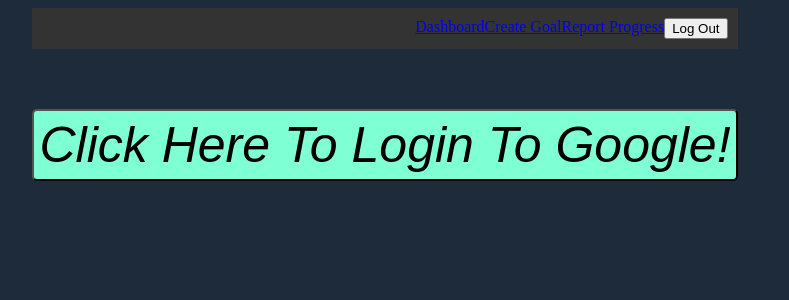
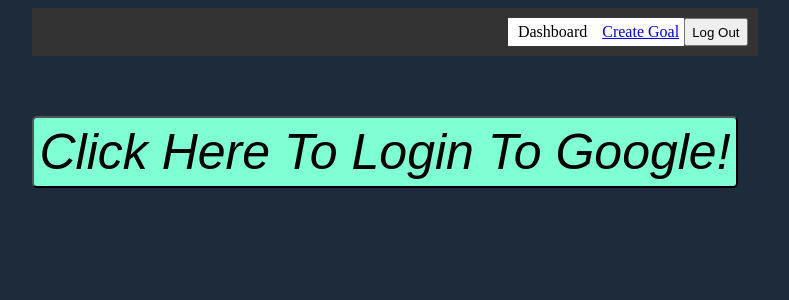
Before and after one commit to nishantj2006/excersisehackathon, a React (Create React App) app: page /login in a window 1280 px wide. Shown: the top 300 px of the page, without its empty margins (255-1044 px from the left). Built offline with nearby package versions, Linux system fonts and the light colour scheme; no server answers; sample sign-in values are in the browser's storage.

Commit message:
css is fun

```diff
--- a/src/Pages/App.css
+++ b/src/Pages/App.css
@@ -1,5 +1,6 @@
 .App {
   text-align: center;
+  width:100%;
 }
 
 .App-logo {
@@ -110,3 +111,33 @@
   color: lightgray;
   font-family: 'Raedex Pro', sans-serif;
 }
+
+.dashboardLink{
+  color:black;
+  align-self: center;
+  /* padding-right: 500px;
+  margin-top: 0px;
+  margin-bottom: 0px;
+  margin-left: 0px; */
+  margin: 0;
+  padding: 0;
+  background-color: white;
+  padding: 5px;
+  text-decoration: none;
+
+}
+
+.createLink{
+  color:black;
+  align-self: center;
+  /* padding-right: 500px;
+  margin-top: 0px;
+  margin-bottom: 0px;
+  margin-left: 0px; */
+  margin: 0;
+  padding-left: 40px;
+  background-color: white;
+  padding: 5px;
+  text-decoration: none;
+
+}
--- a/src/Pages/App.js
+++ b/src/Pages/App.js
@@ -31,15 +31,16 @@
     <div className="App">
       {/*Routes*/}
       <Router>
-        <nav>
+        <nav class="navbar">
           {!isAuth ? (
             // <Link to="/login"> Login </Link>
 <Link></Link>
             ) : (
             <>
-              <Link to="/dashboard"> Dashboard </Link>
-              <Link to="/creategoal"> Create Goal </Link>
-              <Link to="/reportprogress"> Report Progress </Link>
+              <div class="dashboardLink"><Link to="/dashboard" class="dashboardLink"> Dashboard </Link></div>
+
+              <div class="createLink"><Link to="/creategoal" > Create Goal </Link></div>
+              {/* <Link to="/reportprogress"> Report Progress </Link> */}
               <button onClick={signUserOut}> Log Out</button>
             </>
           )}
--- a/src/Pages/login.css
+++ b/src/Pages/login.css
@@ -11,3 +11,8 @@
     position:relative;
     top: 60px;
 }
+
+.navbar{
+    width: 100%;
+
+}
```
